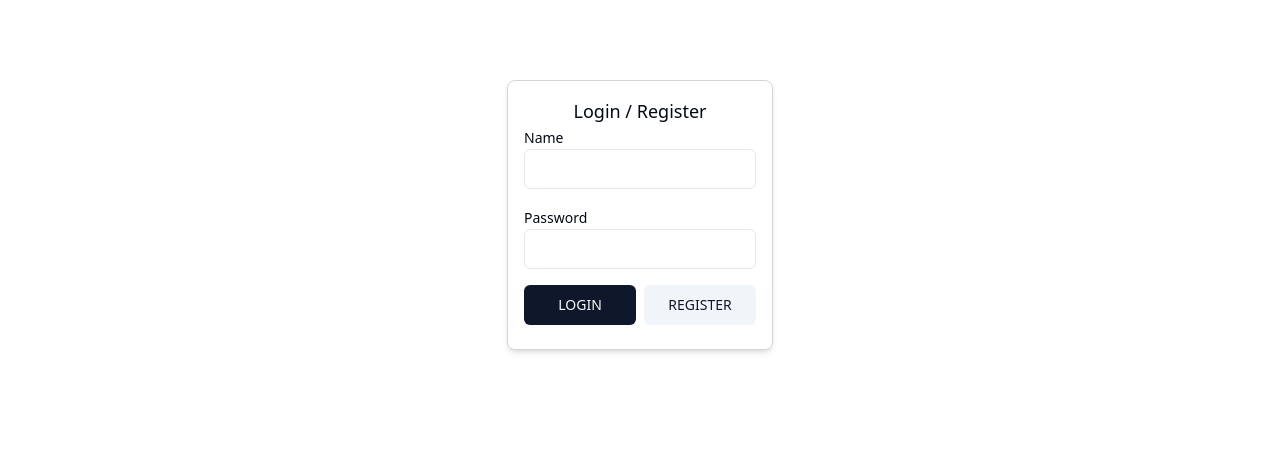
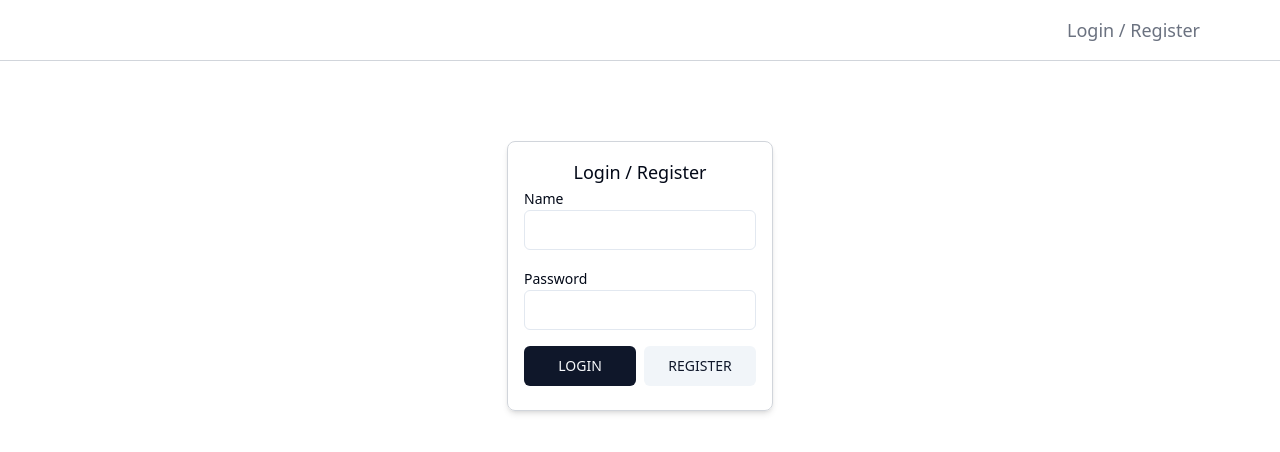
Before and after one commit to rosancoderian/crud-mvp, a SvelteKit app: page /login in a window 1280 px wide. Shown: the top 452 px of the page. Built offline with nearby package versions, Linux system fonts and the light colour scheme; no server answers.

Commit message:
feat: update layout

```diff
--- /dev/null
+++ b/src/routes/+layout.server.ts
@@ -0,0 +1,3 @@
+export const load = async (event) => {
+	return { user: event.locals.user };
+};
--- a/src/routes/+layout.svelte
+++ b/src/routes/+layout.svelte
@@ -1,6 +1,40 @@
 <script lang="ts">
+	import { page } from '$app/stores';
 	import '../app.css';
-	let { children } = $props();
+	let { children, data } = $props();
 </script>
 
-{@render children()}
+<div
+	class="flex justify-end gap-8 border-b border-gray-300 px-20 py-4 text-lg font-medium text-gray-500"
+>
+	{#if data.user}
+		<span>{data.user?.username} </span>
+		<form method="POST" action="/?/logout">
+			<button type="submit" class=" hover:text-gray-900">Logout</button>
+		</form>
+	{:else}
+		<a class=" hover:text-gray-900" href="/login">Login / Register</a>
+	{/if}
+</div>
+<div class="container mx-auto flex min-h-screen gap-2">
+	{#if data.user}
+		<div
+			class="flex flex-col gap-2 border-r border-gray-300 px-6 py-8 pr-12 text-lg font-medium text-gray-500"
+		>
+			<a
+				class="hover:text-gray-900"
+				class:text-gray-900={$page.route.id === '/instruction'}
+				href="/instruction">Instructions</a
+			>
+			<a class="hover:text-gray-900" class:text-gray-900={$page.route.id === '/step'} href="/step"
+				>Steps</a
+			>
+			<a class="hover:text-gray-900" class:text-gray-900={$page.route.id === '/asset'} href="/asset"
+				>Assets</a
+			>
+		</div>
+	{/if}
+	<div class="grow">
+		{@render children()}
+	</div>
+</div>
--- /dev/null
+++ b/src/routes/+page.server.ts
@@ -0,0 +1,14 @@
+import * as auth from '$lib/server/auth';
+import { fail, redirect } from '@sveltejs/kit';
+
+export const actions = {
+	logout: async (event) => {
+		if (!event.locals.session) {
+			return fail(401);
+		}
+		await auth.invalidateSession(event.locals.session.id);
+		auth.deleteSessionTokenCookie(event);
+
+		return redirect(302, '/login');
+	}
+};
--- a/src/routes/+page.svelte
+++ b/src/routes/+page.svelte
@@ -1,2 +1 @@
-<h1>Welcome to SvelteKit</h1>
-<p>Visit <a href="https://svelte.dev/docs/kit">svelte.dev/docs/kit</a> to read the documentation</p>
+crud-mvp
--- a/src/routes/asset/+page.svelte
+++ b/src/routes/asset/+page.svelte
@@ -15,7 +15,7 @@
 	let formEditAsset: SvelteComponent;
 </script>
 
-<div class="container mx-auto py-20">
+<div class="mx-auto w-full px-6 py-8">
 	<div class="pb-4">
 		<Sheet.Root>
 			<Sheet.Trigger class={buttonVariants()}>
--- a/src/routes/login/+page.server.ts
+++ b/src/routes/login/+page.server.ts
@@ -9,7 +9,7 @@ import type { Actions, PageServerLoad } from './$types';
 
 export const load: PageServerLoad = async (event) => {
 	if (event.locals.user) {
-		return redirect(302, '/demo/lucia');
+		return redirect(302, '/');
 	}
 	return {};
 };
@@ -48,7 +48,7 @@ export const actions: Actions = {
 		const session = await auth.createSession(sessionToken, existingUser.id);
 		auth.setSessionTokenCookie(event, sessionToken, session.expiresAt);
 
-		return redirect(302, '/demo/lucia');
+		return redirect(302, '/');
 	},
 	register: async (event) => {
 		const formData = await event.request.formData();
```
